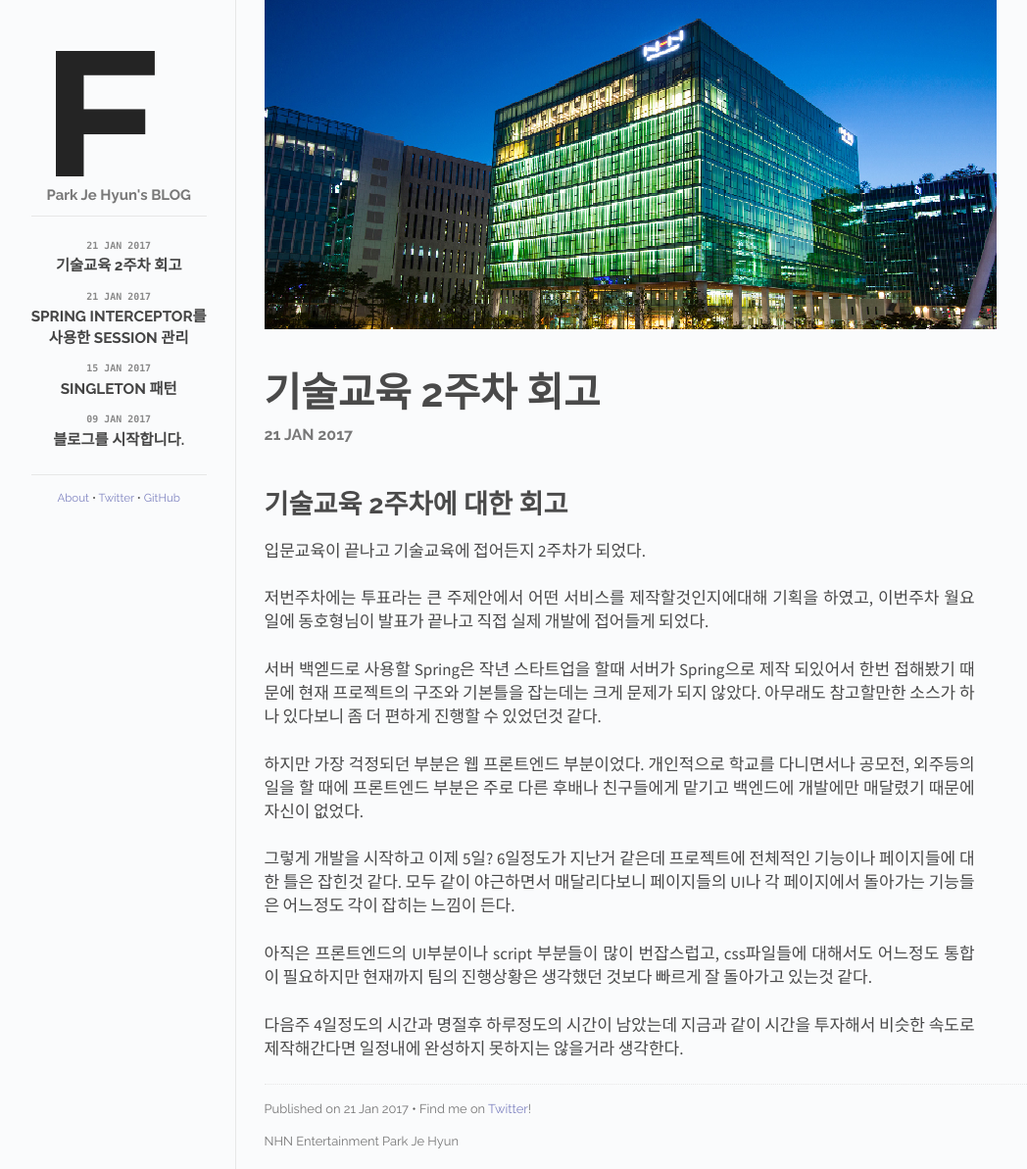
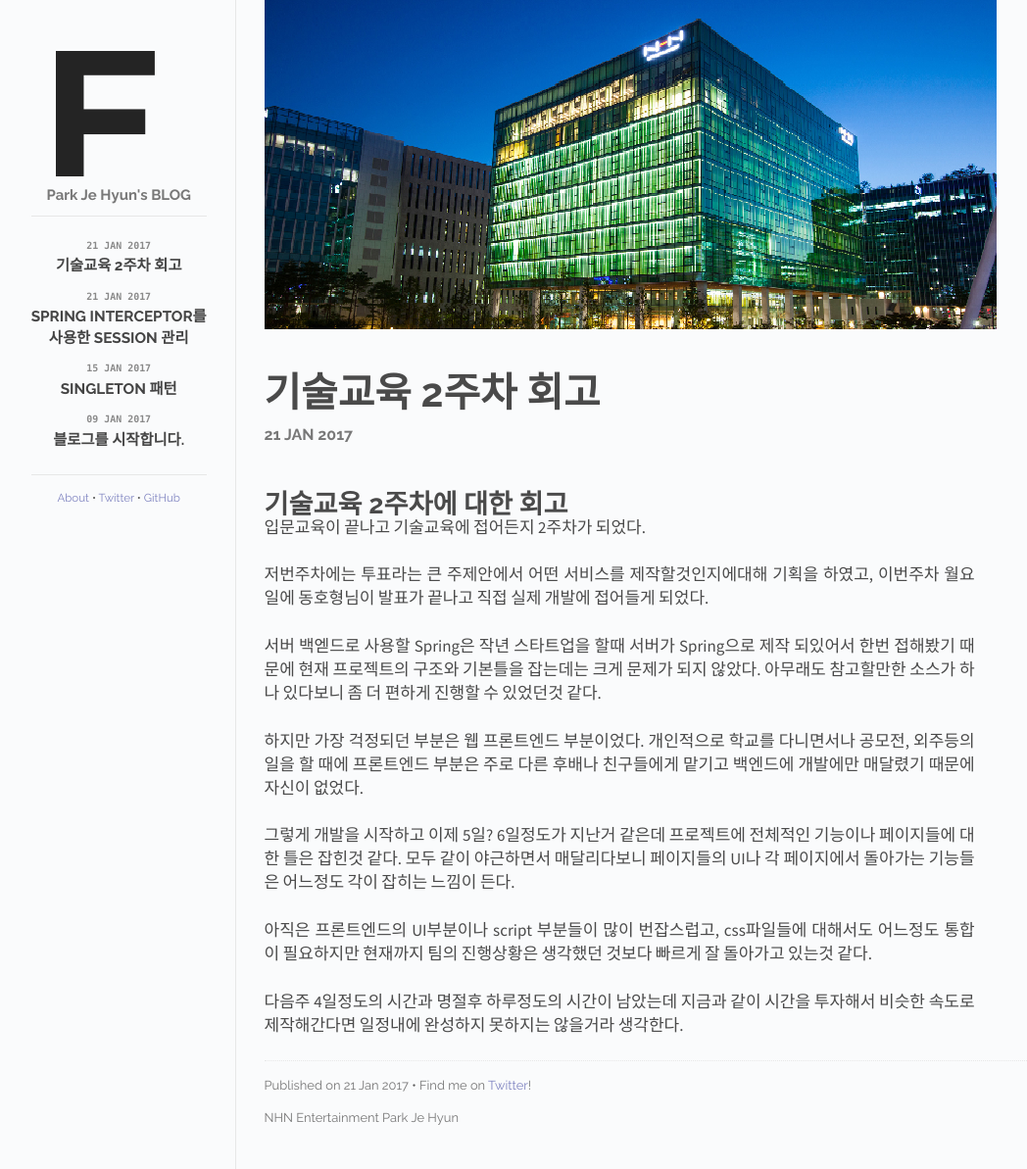
Before and after one commit to ParkJeHyun/ParkJeHyun.github.io, a Jekyll site: the page built from _posts/2017-1-21-feeling.md, in a window 1280 px wide. Shown: the whole page at 98% size, without its empty margins (118-1166 px from the left). Built offline with Jekyll 4.4.1, drawn with Linux system fonts in a browser that asks for light colours; comment, search, counter and statistics services are not loaded.

Commit message:
Update 2017-1-21-feeling.md

```diff
--- a/_posts/2017-1-21-feeling.md
+++ b/_posts/2017-1-21-feeling.md
@@ -3,10 +3,9 @@ layout: post
 title: 기술교육 2주차 회고
 cover: cover.jpg
 ---
-<br>
+<br/>
 # 기술교육 2주차에 대한 회고
 
-<br>
 입문교육이 끝나고 기술교육에 접어든지 2주차가 되었다.
 
 저번주차에는 투표라는 큰 주제안에서 어떤 서비스를 제작할것인지에대해 기획을 하였고,
```
